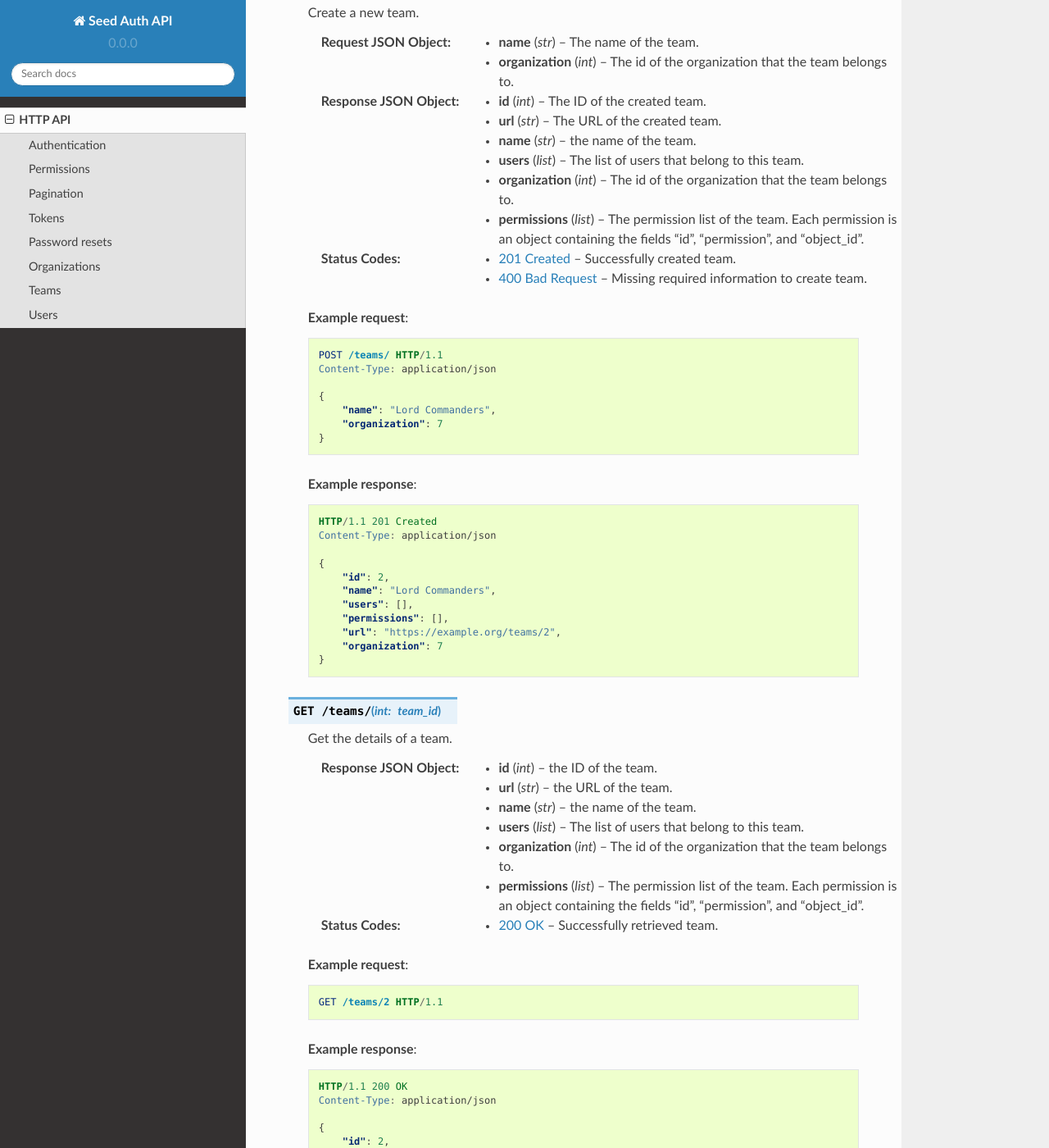
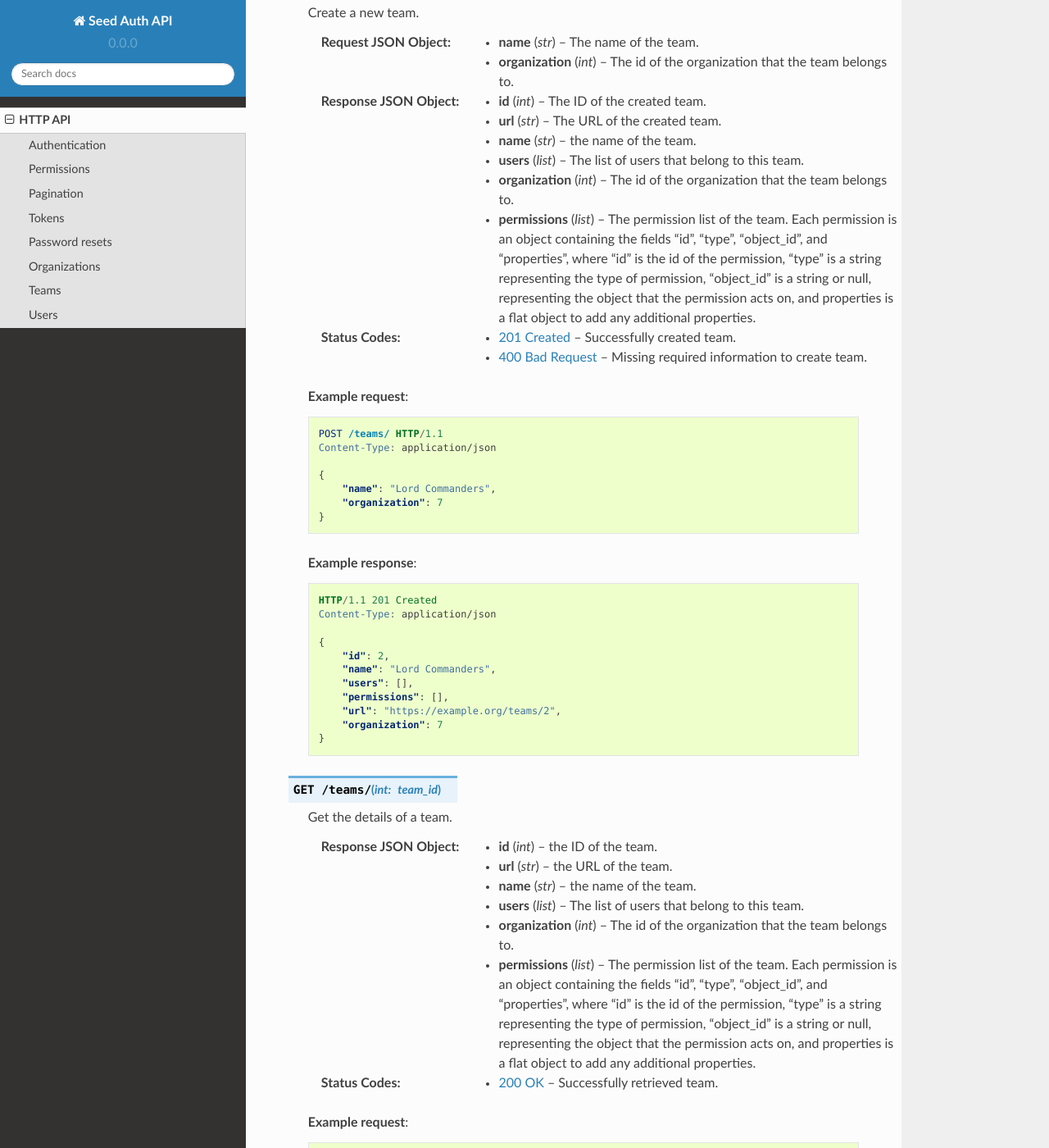
Before and after one commit to praekelt/seed-auth-api, a Sphinx documentation site: the page built from docs/http_api.rst, in a window 1280 px wide and 1400 px high, scrolled down 9095 px. Shown: the whole window at 82% size. Built offline with Sphinx 7.4.7 and the Read the Docs theme 2.0.0, drawn with Linux system fonts in a browser that asks for light colours; some of the changed text lies outside the part shown.

Commit message:
Correct permissions description in http api docs

```diff
--- a/docs/http_api.rst
+++ b/docs/http_api.rst
@@ -509,7 +509,11 @@ Teams
     :>json int organization: The id of the organization that the team belongs to.
     :>json list permissions:
         The permission list of the team. Each permission is an object
-        containing the fields "id", "permission", and "object_id".
+        containing the fields "id", "type", "object_id", and "properties",
+        where "id" is the id of the permission, "type" is a string representing
+        the type of permission, "object_id" is a string or null, representing
+        the object that the permission acts on, and properties is a flat object
+        to add any additional properties.
     :status 201: Successfully created team.
     :status 400: Missing required information to create team.
 
@@ -552,7 +556,11 @@ Teams
     :>json int organization: The id of the organization that the team belongs to.
     :>json list permissions:
         The permission list of the team. Each permission is an object
-        containing the fields "id", "permission", and "object_id".
+        containing the fields "id", "type", "object_id", and "properties",
+        where "id" is the id of the permission, "type" is a string representing
+        the type of permission, "object_id" is a string or null, representing
+        the object that the permission acts on, and properties is a flat object
+        to add any additional properties.
     :status 200: Successfully retrieved team.
 
     **Example request**:
@@ -590,7 +598,11 @@ Teams
     :>json int organization: The id of the organization that the team belongs to.
     :>json list permissions:
         The permission list of the team. Each permission is an object
-        containing the fields "id", "permission", and "object_id".
+        containing the fields "id", "type", "object_id", and "properties",
+        where "id" is the id of the permission, "type" is a string representing
+        the type of permission, "object_id" is a string or null, representing
+        the object that the permission acts on, and properties is a flat object
+        to add any additional properties.
     :status 200: successfully updated team.
 
     **Example request**:
@@ -657,7 +669,11 @@ Teams
     :>json int organization: The id of the organization that the team belongs to.
     :>json list permissions:
         The permission list of the team. Each permission is an object
-        containing the fields "id", "permission", and "object_id".
+        containing the fields "id", "type", "object_id", and "properties",
+        where "id" is the id of the permission, "type" is a string representing
+        the type of permission, "object_id" is a string or null, representing
+        the object that the permission acts on, and properties is a flat object
+        to add any additional properties.
     :status 200: successfully added permission to the team.
 
     **Example request**:
@@ -707,7 +723,11 @@ Teams
     :>json int organization: The id of the organization that the team belongs to.
     :>json list permissions:
         The permission list of the team. Each permission is an object
-        containing the fields "id", "permission", and "object_id".
+        containing the fields "id", "type", "object_id", and "properties",
+        where "id" is the id of the permission, "type" is a string representing
+        the type of permission, "object_id" is a string or null, representing
+        the object that the permission acts on, and properties is a flat object
+        to add any additional properties.
     :status 200: successfully removed permission from the team.
 
     **Example request**:
@@ -745,7 +765,11 @@ Teams
     :>json int organization: The id of the organization that the team belongs to.
     :>json list permissions:
         The permission list of the team. Each permission is an object
-        containing the fields "id", "permission", and "object_id".
+        containing the fields "id", "type", "object_id", and "properties",
+        where "id" is the id of the permission, "type" is a string representing
+        the type of permission, "object_id" is a string or null, representing
+        the object that the permission acts on, and properties is a flat object
+        to add any additional properties.
     :status 200: successfully added the user to the team.
 
     **Example request**:
@@ -792,7 +816,11 @@ Teams
     :>json int organization: The id of the organization that the team belongs to.
     :>json list permissions:
         The permission list of the team. Each permission is an object
-        containing the fields "id", "permission", and "object_id".
+        containing the fields "id", "type", "object_id", and "properties",
+        where "id" is the id of the permission, "type" is a string representing
+        the type of permission, "object_id" is a string or null, representing
+        the object that the permission acts on, and properties is a flat object
+        to add any additional properties.
     :status 200: successfully removed the user from the team.
 
     **Example request**:
```
